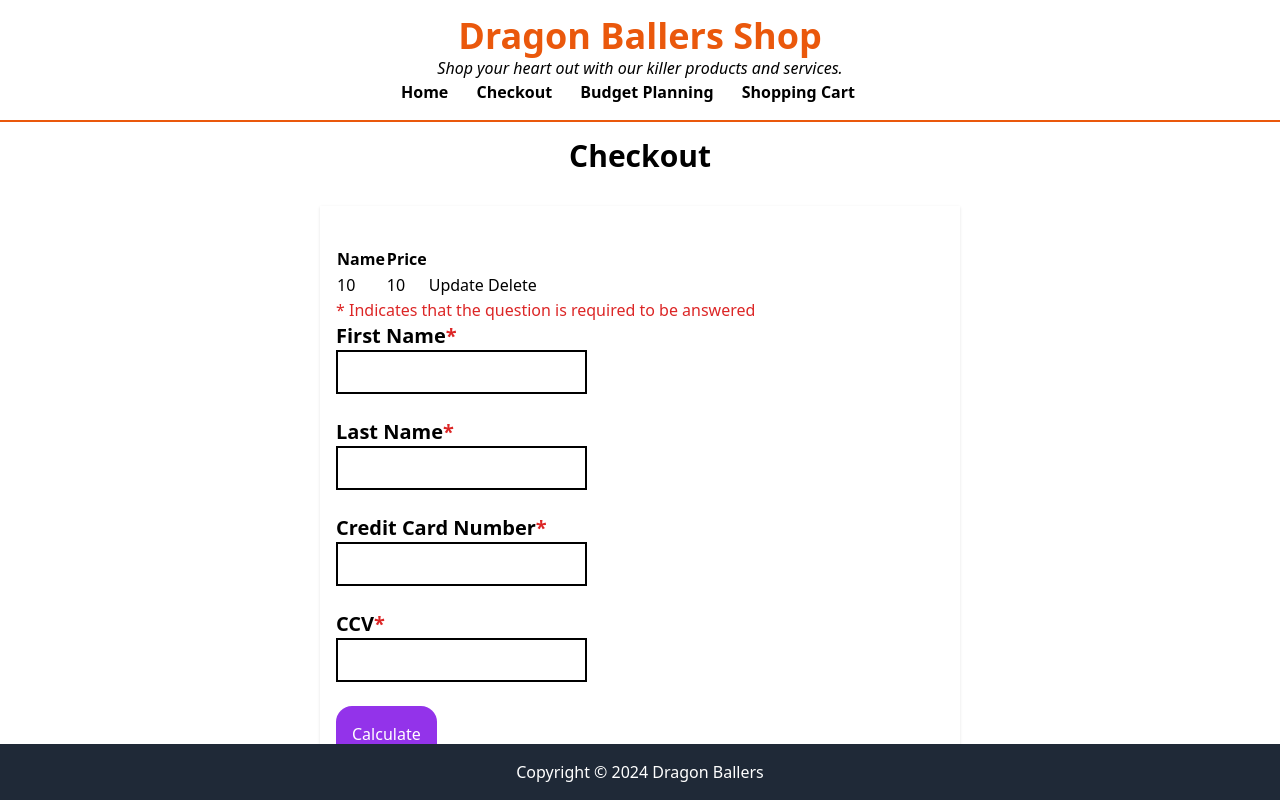
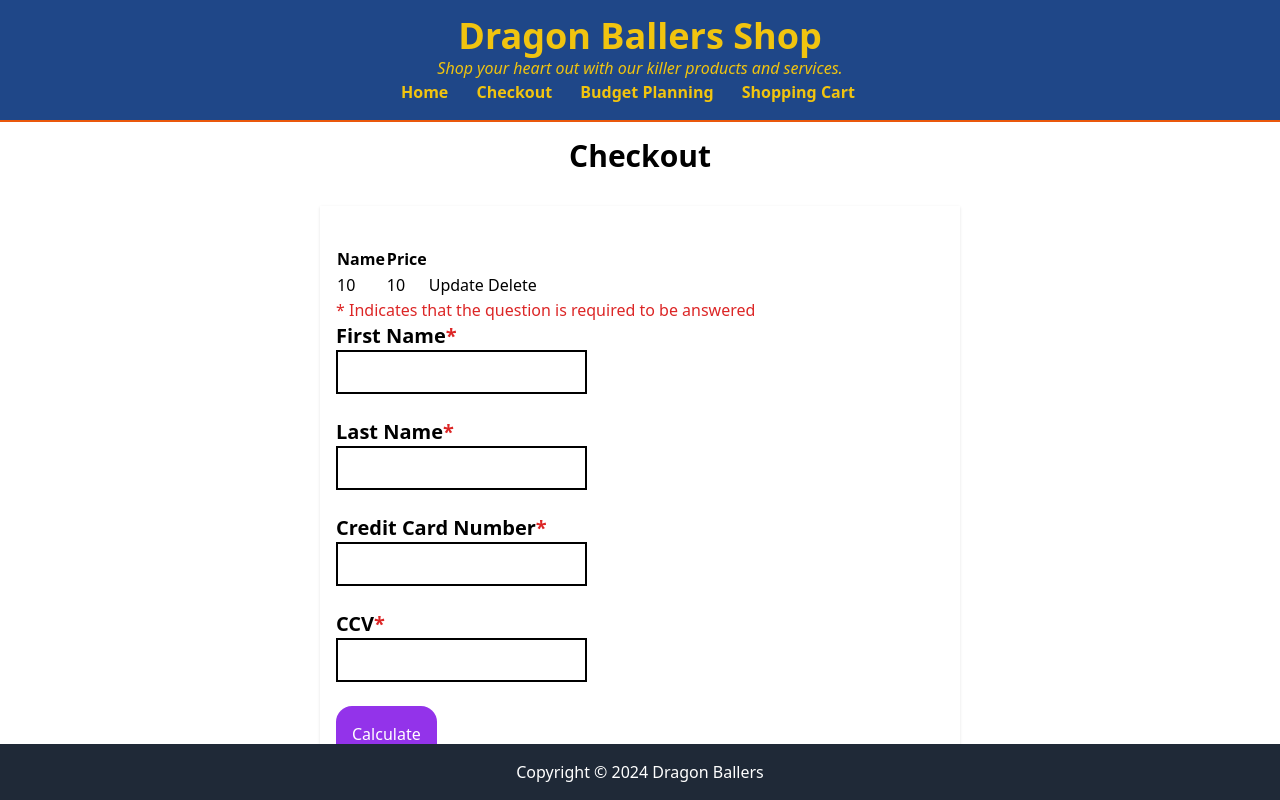
Before and after one commit to jpanahon/WinHacks2024, a Flask app: template templates/checkout.html in a window 1280 px wide. Run offline with Flask 3, Linux system fonts and the light colour scheme; the template is opened without the code that fills it: most values are stand-ins (such as "Sample title", 1, 10 or a date in 2020); style sheets or scripts are compiled from the project's sources.

Commit message:
Added Navbar

```diff
--- a/templates/budget.html
+++ b/templates/budget.html
@@ -11,6 +11,7 @@
 </head>
 
 <body>
+    {% include './components/navbar.html' %}
     <header class="p-4 border-b-2 border-orange-600">
         <h1 class="text-center text-4xl font-bold text-orange-600 m-auto">
             <a href="/">Dragon Ballers Shop</a>
--- a/templates/checkout.html
+++ b/templates/checkout.html
@@ -10,22 +10,7 @@
 </head>
 
 <body>
-    <header class="p-4 border-b-2 border-orange-600">
-        <h1 class="text-center text-4xl font-bold text-orange-600 m-auto">
-            <a href="/">Dragon Ballers Shop</a>
-        </h1>
-
-        <p class="text-center italic">Shop your heart out with our killer products and services.</p>
-
-        <nav class="text-center">
-            <ul class="list-none">
-                <li class="inline-block"><a href="/" class="mr-6 font-bold">Home</a></li>
-                <li class="inline-block"><a href="/checkout" class="mr-6 font-bold">Checkout</a></li>
-                <li class="inline-block"><a href="/budget" class="mr-6 font-bold">Budget Planning</a></li>
-                <li class="inline-block"><a href="/shop" class="mr-6 font-bold">Shopping Cart</a></li>
-            </ul>
-        </nav>
-    </header>
+    {% include './components/navbar.html' %}
     <main>
         <h1 class="font-bold text-3xl text-center p-4">Checkout</h1>
         <form class="shadow p-4 w-1/2 m-auto mt-4"> <br>
--- a/templates/components/navbar.html
+++ b/templates/components/navbar.html
@@ -8,6 +8,7 @@
     <nav class="text-center">
         <ul class="list-none">
             <li class="inline-block"><a href="/" class="mr-6 font-bold text-[#F1C40F]">Home</a></li>
+            <li class="inline-block"><a href="/checkout" class="mr-6 font-bold text-[#F1C40F]">Checkout</a></li>
             <li class="inline-block"><a href="/budget" class="mr-6 font-bold text-[#F1C40F]">Budget Planning</a></li>
             <li class="inline-block"><a href="/shop" class="mr-6 font-bold text-[#F1C40F]">Shopping Cart</a></li>
         </ul>
```
